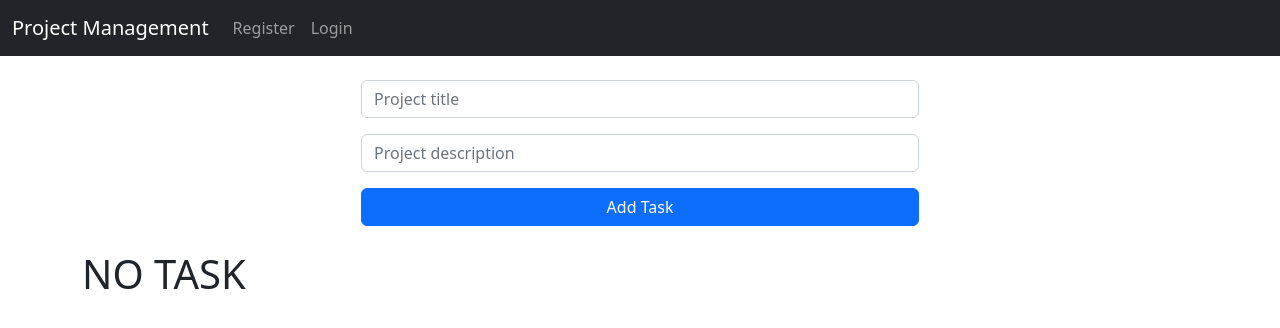
After one commit to Tahir-47/Project-Task-Management, a Django app: template task/templates/task/taskList.html in a window 1280 px wide. The commit adds this page. Shown: the top 328 px of the page. Run offline with Django 4.2, Linux system fonts and the light colour scheme; the template is opened without the code that fills it: values that come from a table or form of the project are taken from there, others are empty; parts of the project's set-up code (start-up, migrations or seed data) failed here and were passed over.

Commit message:
Add task (Error not solved)

```diff
--- a/task/admin.py
+++ b/task/admin.py
@@ -4,3 +4,4 @@ from django.contrib import admin
 from .models import *
 
 admin.site.register(Project)
+admin.site.register(tasks)
--- a/task/forms.py
+++ b/task/forms.py
@@ -1,5 +1,5 @@
 from django import forms
-from .models import Project
+from .models import Project, tasks
 
 class AddProjectForm(forms.ModelForm):
 	title = forms.CharField(required=True, widget=forms.widgets.TextInput(attrs={"placeholder":"Project title", "class":"form-control"}), label="")
@@ -9,3 +9,14 @@ class AddProjectForm(forms.ModelForm):
 	class Meta:
 		model = Project
 		fields = ('title', 'description')
+
+
+class AddTaskForm(forms.ModelForm):
+	project = forms.ModelChoiceField(queryset=Project.objects.get(pk=Project.id))
+	title = forms.CharField(required=True, widget=forms.widgets.TextInput(attrs={"placeholder":"Task", "class":"form-control", "autocomplete":"off" }), label="")
+	description = forms.CharField(required=True, widget=forms.widgets.TextInput(attrs={"placeholder":"Description", "class":"form-control", "autocomplete":"off"}), label="")
+
+
+	class Meta:
+		model =tasks
+		fields ='__all__'
--- a/task/models.py
+++ b/task/models.py
@@ -8,3 +8,12 @@ class Project(models.Model):
 
 	def __str__(self):
 		return self.title
+
+class tasks(models.Model):
+	project = models.ForeignKey(Project, null=True,blank=True, on_delete=models.CASCADE)
+	title = models.CharField(max_length=200)
+	description = models.CharField(max_length=200)
+
+
+	def __str__(self):
+		return self.title
--- a/task/templates/task/home.html
+++ b/task/templates/task/home.html
@@ -3,7 +3,7 @@
 {% block content %}
 
 {% if user.is_authenticated %}
-<!---Button---->
+
 <div class="d-grid gap-2 col-6 mx-auto bg-">
   <form method="POST" action="/">
     {% csrf_token %}
@@ -30,7 +30,7 @@
             <h5 class="card-header">{{ project.title}}</h5>
             <div class="card-body">
               <p class="card-text">{{ project.description }}</p>
-              <a href="#" class="btn btn-primary">Open</a>
+              <a href="{% url 'task_List' project.id %}" class="btn btn-primary" >Open</a>
               <a href="{% url 'delete_record' project.id %}" class="btn btn-danger">Delete</a>
             </div>
           </div>
--- /dev/null
+++ b/task/templates/task/taskList.html
@@ -0,0 +1,39 @@
+{% extends 'task/base.html' %}
+
+{% block content %}
+<div class="d-grid gap-2 col-6 mx-auto bg-">
+    <form method="POST" action="">
+      {% csrf_token %}
+
+      {{ form.as_p }}
+
+
+    <div class="d-grid gap-2 col-12 mx-auto">
+      <button type="submit" class="btn btn-primary" type="button">Add Task</button>
+    </div>
+
+    </form>
+
+
+  </div>
+  <br>
+
+    {% if project_tasks %}
+            {% for task in project_tasks %}
+            <div class="d-flex justify-content-center">
+            <div class="card d-grid gap-2 col-6 mx-auto">
+                <h5 class="card-header">{{ task.title}}</h5>
+                <div class="card-body">
+                <p class="card-text">{{ task.description }}</p>
+                </div>
+            </div>
+            </div>
+            {% endfor %}
+
+
+
+    {% else %}
+        <h1>NO TASK</h1>
+    {% endif %}
+
+{% endblock %}
--- a/task/urls.py
+++ b/task/urls.py
@@ -5,4 +5,5 @@ urlpatterns = [
     path('', views.home, name='home'),
     path('logout/', views.logout_user, name='logout'),
     path('delete_record/<int:pk>', views.delete_record, name='delete_record'),
+    path('taskList/<int:project_id>', views.task_List, name='task_List'),
 ]
```
Also changed, not shown: task/views.py (+22 -3 lines), db.sqlite3, task/migrations/0002_tasks.py (added), task/migrations/0003_tasks_project.py (added).
